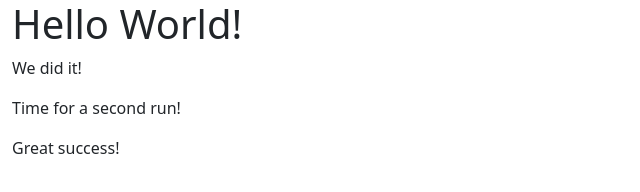
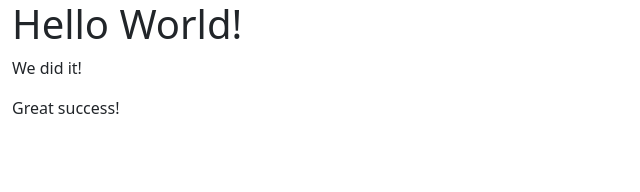
Before and after one commit to bbayrakt/webapp, a website built with webpack: page src/index.html in a window 1280 px wide. Shown: the whole page, without its empty margins (0-640 px from the left). Built offline with nearby package versions, Linux system fonts and the light colour scheme.

Commit message:
We did it?

```diff
--- a/src/index.html
+++ b/src/index.html
@@ -14,7 +14,6 @@
       <div class="row">
         <h1>Hello World!</h1>
         <p>We did it!</p>
-        <p>Time for a second run!</p>
         <p>Great success!</p>
       </div>
     </div>
```
